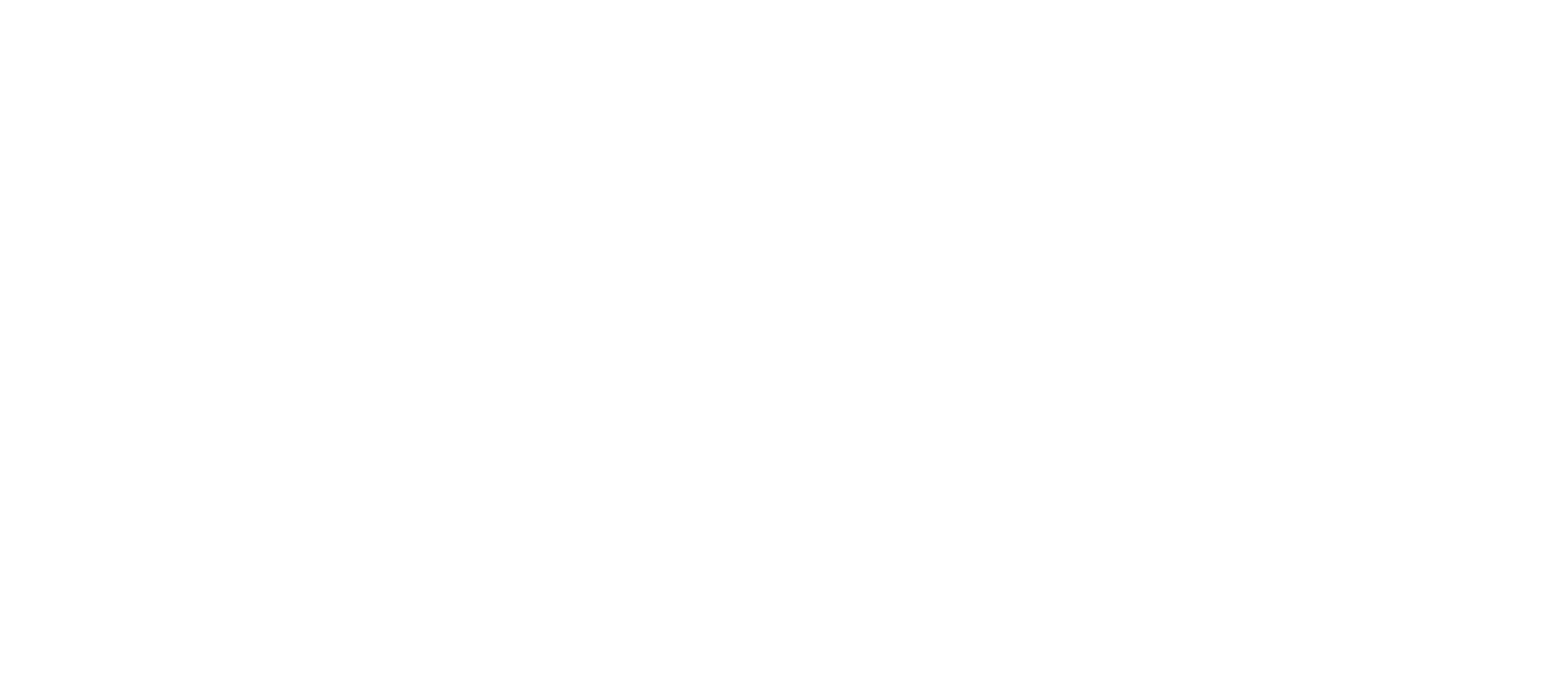
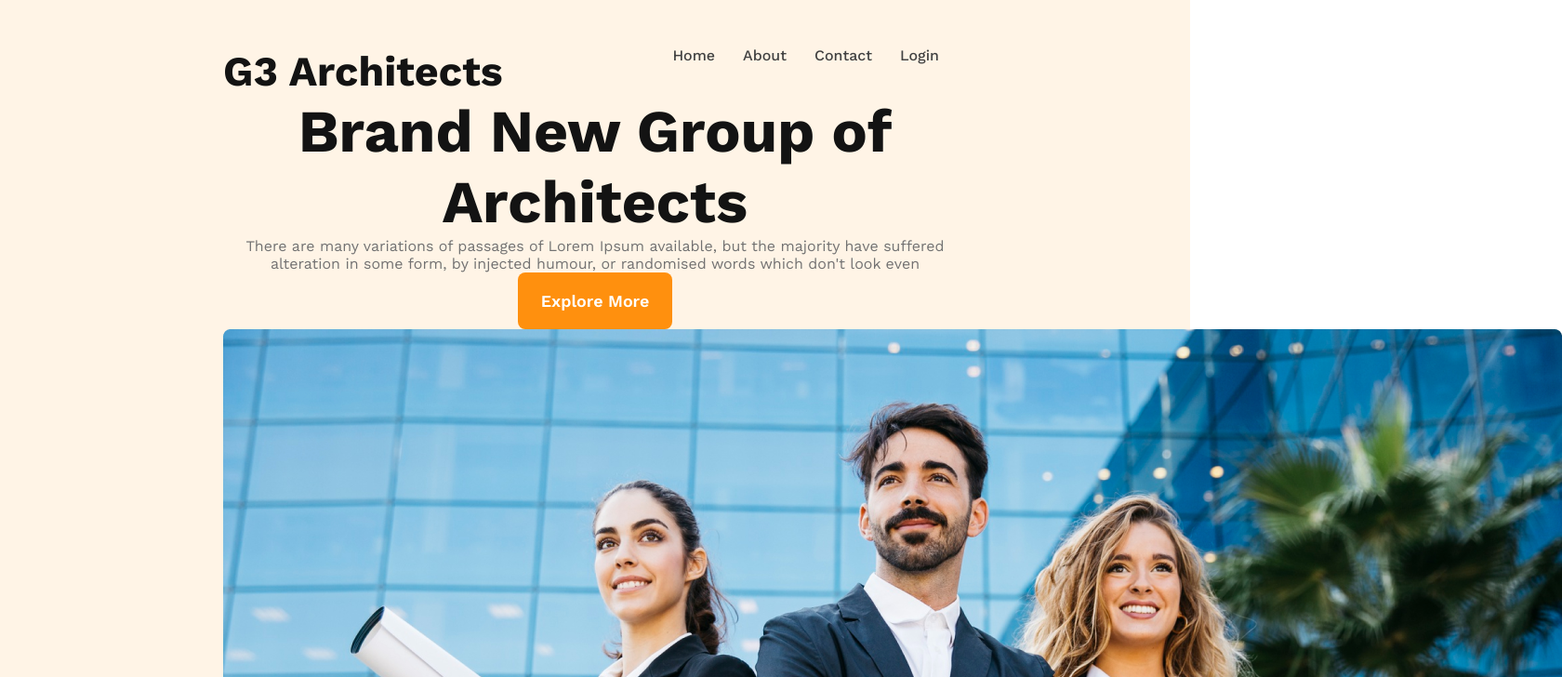
Before and after one commit to tirthorajmondal/g3-architects, a plain HTML site: page index.html in a window 1280 px wide. Shown: the top 728 px of the page at 93% size, 1680 px wide, since content can reach past the window. Drawn offline with nearby package versions, Linux system fonts and the light colour scheme.

Commit message:
added header content

```diff
--- a/index.html
+++ b/index.html
@@ -1,12 +1,43 @@
 <!DOCTYPE html>
 <html lang="en">
+
 <head>
     <meta charset="UTF-8">
     <meta name="viewport" content="width=device-width, initial-scale=1.0">
     <title>Document</title>
     <link rel="stylesheet" href="styles/style.css">
 </head>
+
 <body>
+    <header>
+        <nav>
+            <div class="navbar">
+                <h3>G3 Architects</h3>
+                <ul>
+                    <li><a href="">Home</a></li>
+                    <li><a href="">About</a></li>
+                    <li><a href="">Contact</a></li>
+                    <li><a href="">Login</a></li>
+                </ul>
+            </div>
 
+            <div class="header-content">
+                <h1 class="header-title">
+                    Brand New
+                    Group of Architects
+                </h1>
+                <p class="header-description">
+                    There are many variations of passages of Lorem Ipsum available, but the
+                    majority have suffered alteration in some form, by injected humour, or randomised words which don't
+                    look even
+                </p>
+                <button class="btn-primary">Explore More</button>
+            </div>
+            <div class="banner">
+                <img src="images/banner.png" alt="">
+            </div>
+        </nav>
+    </header>
 </body>
+
 </html>
--- a/styles/style.css
+++ b/styles/style.css
@@ -0,0 +1,74 @@
+/* shared styles */
+
+@import url('https://fonts.googleapis.com/css2?family=Work+Sans:wght@400;500;600;700&display=swap');
+
+* {
+    margin: 0;
+    padding: 0;
+    font-family: 'Work Sans', sans-serif;
+}
+
+.btn-primary {
+    color: #FFF;
+    background-color: #FF900E;
+    font-size: 1.12rem;
+    font-weight: 600;
+    padding: 20px 25px;
+    border: none;
+    border-radius: 8px;
+    cursor: pointer;
+}
+
+/* header styles */
+header {
+    background-color: rgba(255, 144, 14, 0.10);
+    padding: 50px 240px;
+}
+
+nav .navbar {
+    display: flex;
+    justify-content: space-between;
+
+
+}
+
+nav .navbar h3 {
+    font-size: 2.8rem;
+    font-weight: 700;
+    color: #131313;
+}
+
+nav .navbar>ul {
+    display: flex;
+    list-style: none;
+}
+
+nav .navbar li {
+    margin-right: 30px;
+    font: 1rem;
+    font-weight: 500;
+
+}
+
+nav .navbar li a {
+    text-decoration: none;
+    color: #424242;
+}
+
+.header-content {
+    text-align: center;
+    max-width: 800px;
+    margin: 0 auto;
+}
+
+.header-title {
+    font-size: 4rem;
+    font-weight: 700;
+    color: #131313;
+}
+
+.header-description {
+    font-size: 1rem;
+    font-weight: 400;
+    color: #727272;
+}
```
